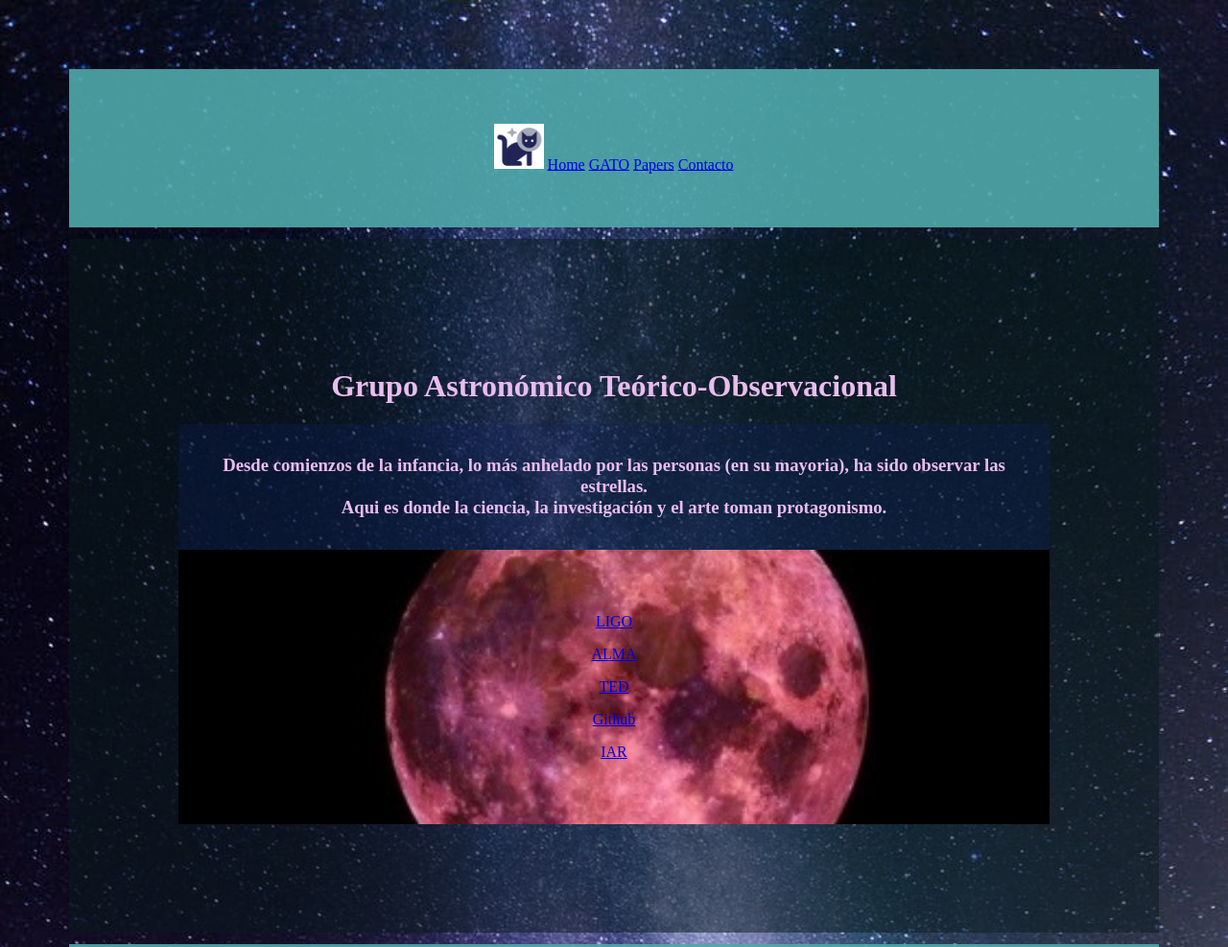
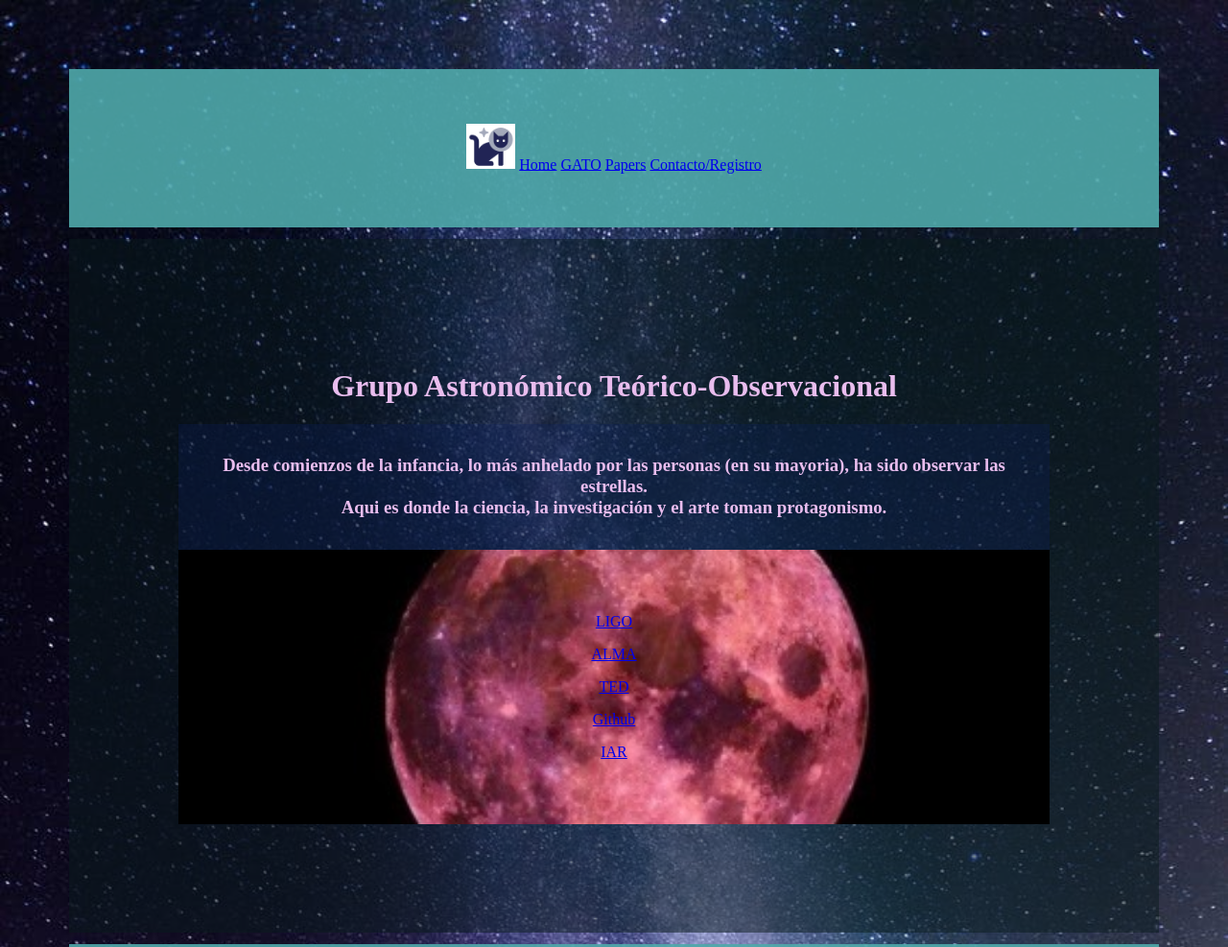
Before and after one commit to lianatagomez/MiTPCAC, a plain HTML site: page about.html in a window 1280 px wide. Shown: the top 987 px of the page at 96% size. Drawn offline with nearby package versions, Linux system fonts and the light colour scheme.

Commit message:
Add files via upload

```diff
--- a/about.html
+++ b/about.html
@@ -22,7 +22,7 @@
                     <a href="index.html">Home</a>
                     <a href="about.html">GATO</a>
                     <a href="https://ui.adsabs.harvard.edu/">Papers</a>
-                    <a href="contact.html">Contacto</a>
+                    <a href="contact.html">Contacto/Registro</a>
                 </div>
             </nav>
  	    </header>
```
Also changed, not shown: contact.html (+1 -1 lines), index.html (+1 -1 lines).
